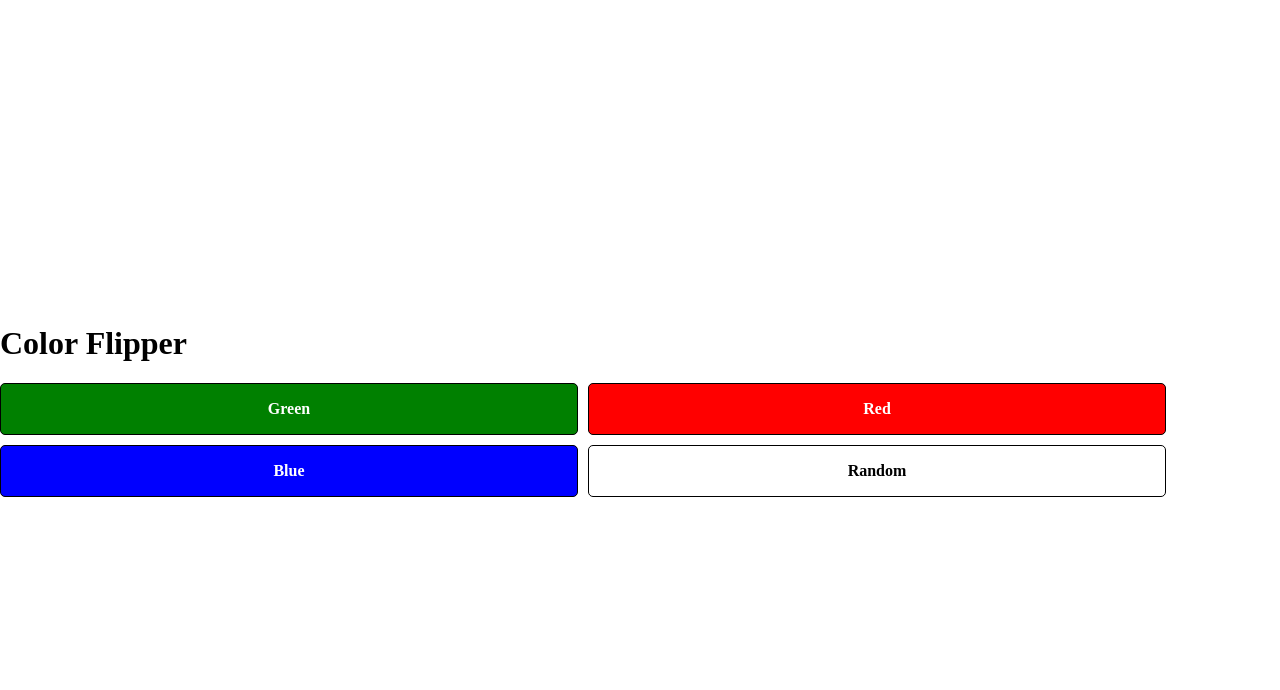
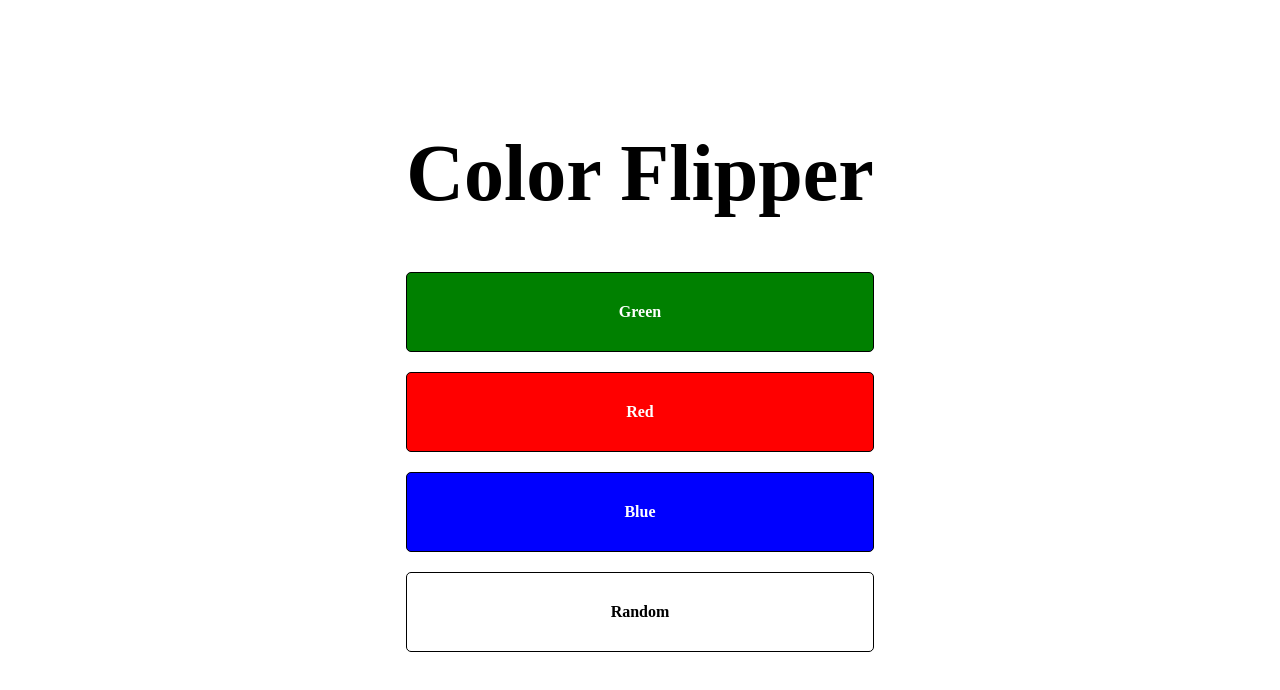
Before and after one commit to GiorgioDordo/mini-projects, a plain HTML site: page index.html in a window 1280 px wide. Drawn offline with Linux system fonts and the light colour scheme.

Commit message:
Refactor layout and styling for improved alignment and readability

```diff
--- a/style.css
+++ b/style.css
@@ -6,16 +6,18 @@ body {
     height: 100vh;
     display: flex;
     flex-direction: column;
+    align-items: center;
     justify-content: center;
 }
 
-.container-btns {
+.container {
     max-width: 1400px;
-    max-height: 500px;
-    margin: 0 auto;
-    display: flex;
-    flex-wrap: wrap;
-    gap: 10px;
+    text-align: center;
+}
+
+h1 {
+    margin-top: 0;
+    font-size: 5rem;
 }
 
 #green {
@@ -31,14 +33,14 @@ body {
 }
 
 .button {
-    height: 50px;
+    padding: 30px 100px;
     display: flex;
     align-items: center;
     justify-content: center;
     color: white;
     border: 1px solid black;
     border-radius: 5px;
-    flex-basis: 45%;
+    margin-bottom: 20px;
 }
 
 #random {
```
Also changed, not shown: index.html (+0 -1 lines).
